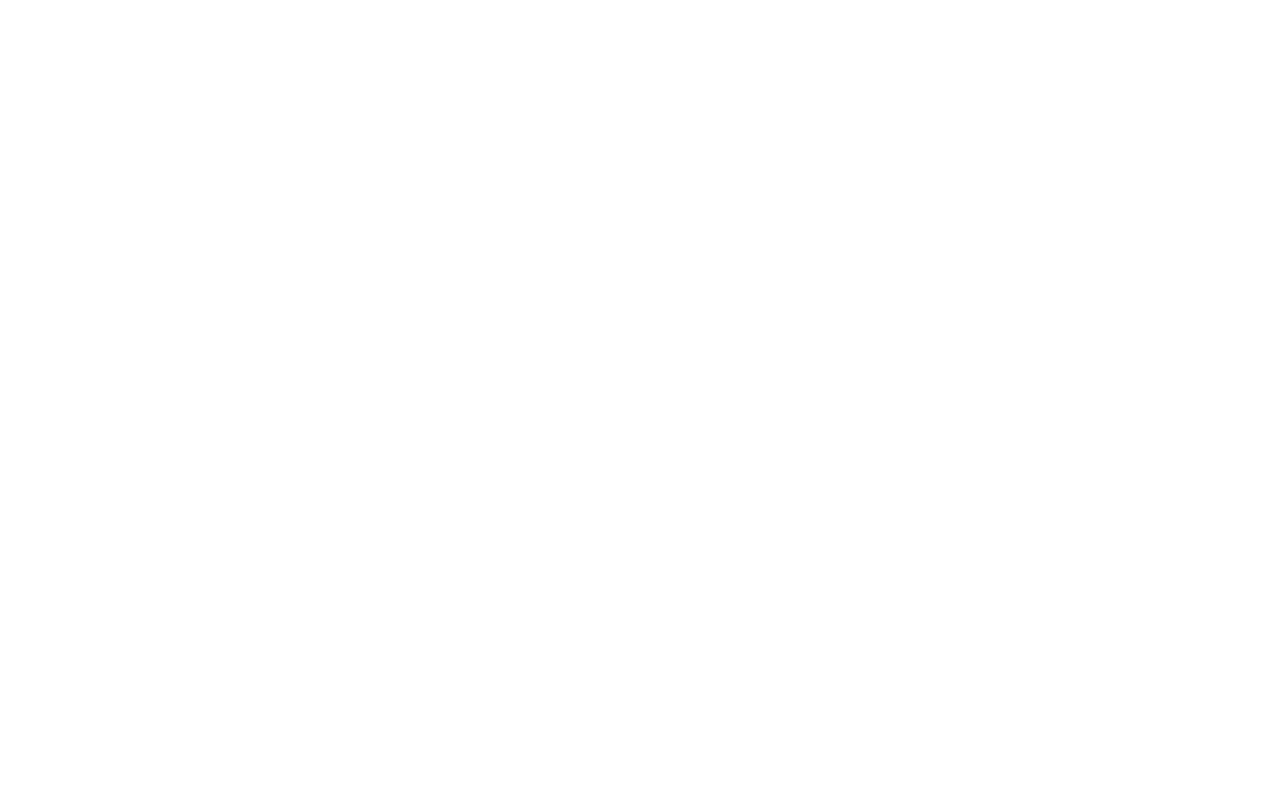
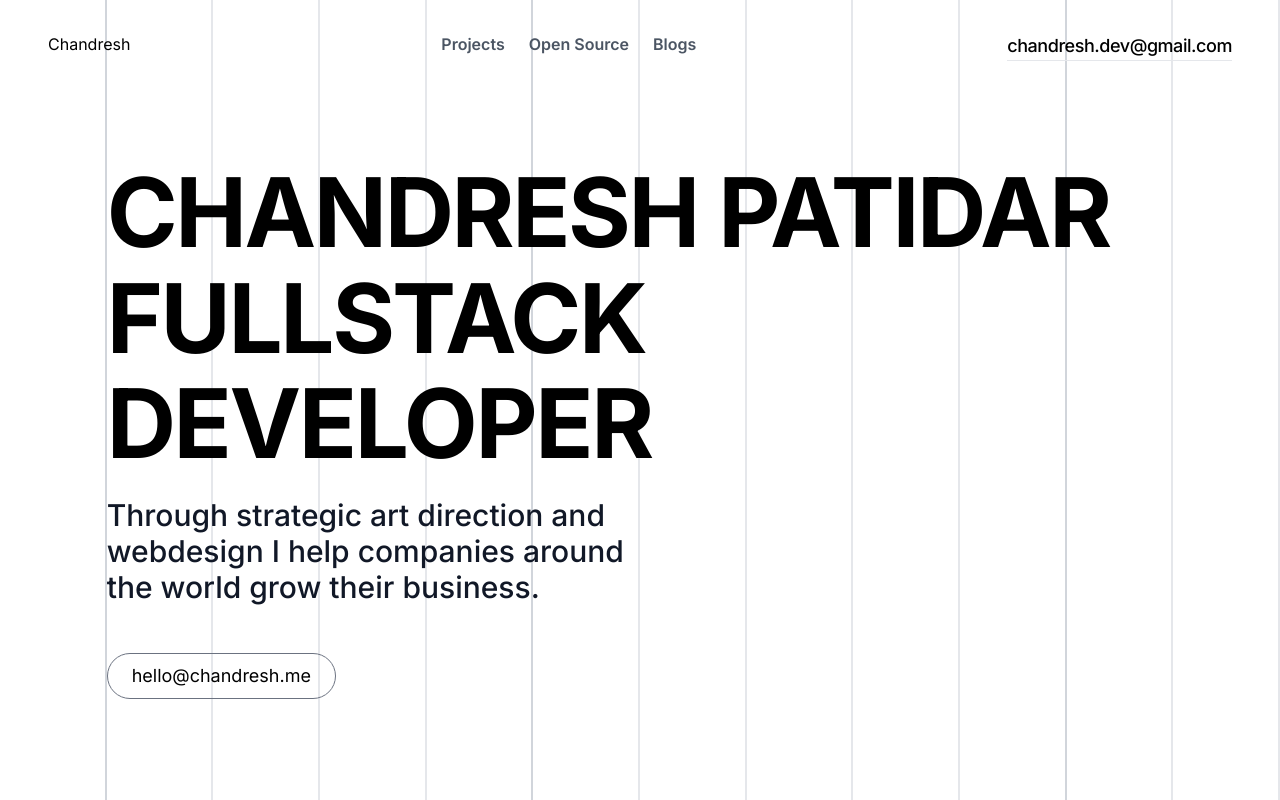
Before and after one commit to codezuma/inventor-frontend, a SvelteKit app: page / in a window 1280 px wide. Built offline with nearby package versions, Linux system fonts and the light colour scheme.

Commit message:
feture: add hero section

```diff
--- /dev/null
+++ b/src/components/navbar.svelte
@@ -0,0 +1,12 @@
+<nav class="w-full container flex justify-between left-1/2 -translate-x-1/2 mx-auto fixed py-8 px-12">
+    <figure>Chandresh</figure>
+
+    <ul class="flex gap-6">
+        <a href="/project"><li class="font-semibold text-gray-600 hover:text-black">Projects</li></a>
+        <a href="/project"><li class="font-semibold text-gray-600 hover:text-black">Open Source</li></a>
+        <a href="/project"><li class="font-semibold text-gray-600 hover:text-black">Blogs</li></a>
+    </ul>
+    <button class="text-lg font-medium border-b text-black tracking-tight">
+        chandresh.dev@gmail.com
+    </button>
+</nav>
--- /dev/null
+++ b/src/components/ui/button.svelte
@@ -0,0 +1,6 @@
+<button class="text-lg px-6 py-2 group border overflow-hidden relative border-gray-500 rounded-full ">
+    <slot/>
+    <div class="bg-black text-white absolute opacity rounded-full scale-95 flex items-center justify-center left-1/2 top-full group-hover:opacity-100 transition-all group-hover:top-0 group-hover:scale-100 w-full h-full  -translate-x-1/2">
+        <slot/>
+    </div>
+</button>
--- a/src/routes/+layout.svelte
+++ b/src/routes/+layout.svelte
@@ -1,3 +1,14 @@
 <script>
-	import './styles.css';
+	import Navbar from '../components/navbar.svelte';
+import './styles.css';
 </script>
+
+<Navbar />
+<section class="relative">
+	<section class="grid -z-[1] grid-cols-12 absolute [&>*:nth-child(5n)]:border-r-2  [&>*:nth-child(5n)]:border-r-gray-300   h-full w-full top-0">
+		{#each Array(12) as _, index (index)}
+		<div class="col-span-1  border-r-2 first:border-gray-300  h-full"></div>
+	    {/each}
+	</section>
+	<slot />
+</section>
--- a/src/routes/+page.svelte
+++ b/src/routes/+page.svelte
@@ -1,8 +1,20 @@
+<script>
+	import Button from "../components/ui/button.svelte";
+
+</script>
 <svelte:head>
 	<title>Home</title>
 	<meta name="description" content="Svelte demo app" />
 </svelte:head>
 
-<section>
-	this is home page
+<section class='mx-auto min-h-screen pt-40 py-8 relative container-main'>
+
+	<h1 class="text-[6rem] uppercase  mb-5 text-black font-bold tracking-tight leading-[1.1em]  flex justify-between ">
+		Chandresh patidar <br/>
+		Fullstack developer
+	</h1>
+	<p class="w-[50%] text-gray-900 mb-12 font-medium text-3xl">
+		Through strategic art direction and webdesign I help companies around the world grow their business.
+	</p>
+	<Button>hello@chandresh.me</Button>
 </section>
--- a/src/routes/styles.css
+++ b/src/routes/styles.css
@@ -1,10 +1,11 @@
+@import url('https://fonts.googleapis.com/css2?family=Inter:wght@400;500;600;700&display=swap');
 @import '@fontsource/fira-mono';
 @tailwind base;
 @tailwind components;
 @tailwind utilities;
 
 :root {
-	--font-body: Arial, -apple-system, BlinkMacSystemFont, 'Segoe UI', Roboto, Oxygen, Ubuntu,
+	--font-body: Inter, -apple-system, BlinkMacSystemFont, 'Segoe UI', Roboto, Oxygen, Ubuntu,
 		Cantarell, 'Open Sans', 'Helvetica Neue', sans-serif;
 	--font-mono: 'Fira Mono', monospace;
 	--color-bg-0: rgb(202, 216, 228);
@@ -12,9 +13,17 @@
 	--color-bg-2: hsl(224, 44%, 95%);
 	--color-theme-1: #ff3e00;
 	--color-theme-2: #4075a6;
-	--color-text: rgba(0, 0, 0, 0.7);
 	--column-width: 42rem;
 	--column-margin-top: 4rem;
 	font-family: var(--font-body);
 	color: var(--color-text);
 }
+
+@layer utilities{
+	.container-main{
+		@apply px-[calc(100%/12)] container;
+	}
+}
+.center-x-position{
+	@apply -translate-x-1/2 -left-1/2;
+}
```
